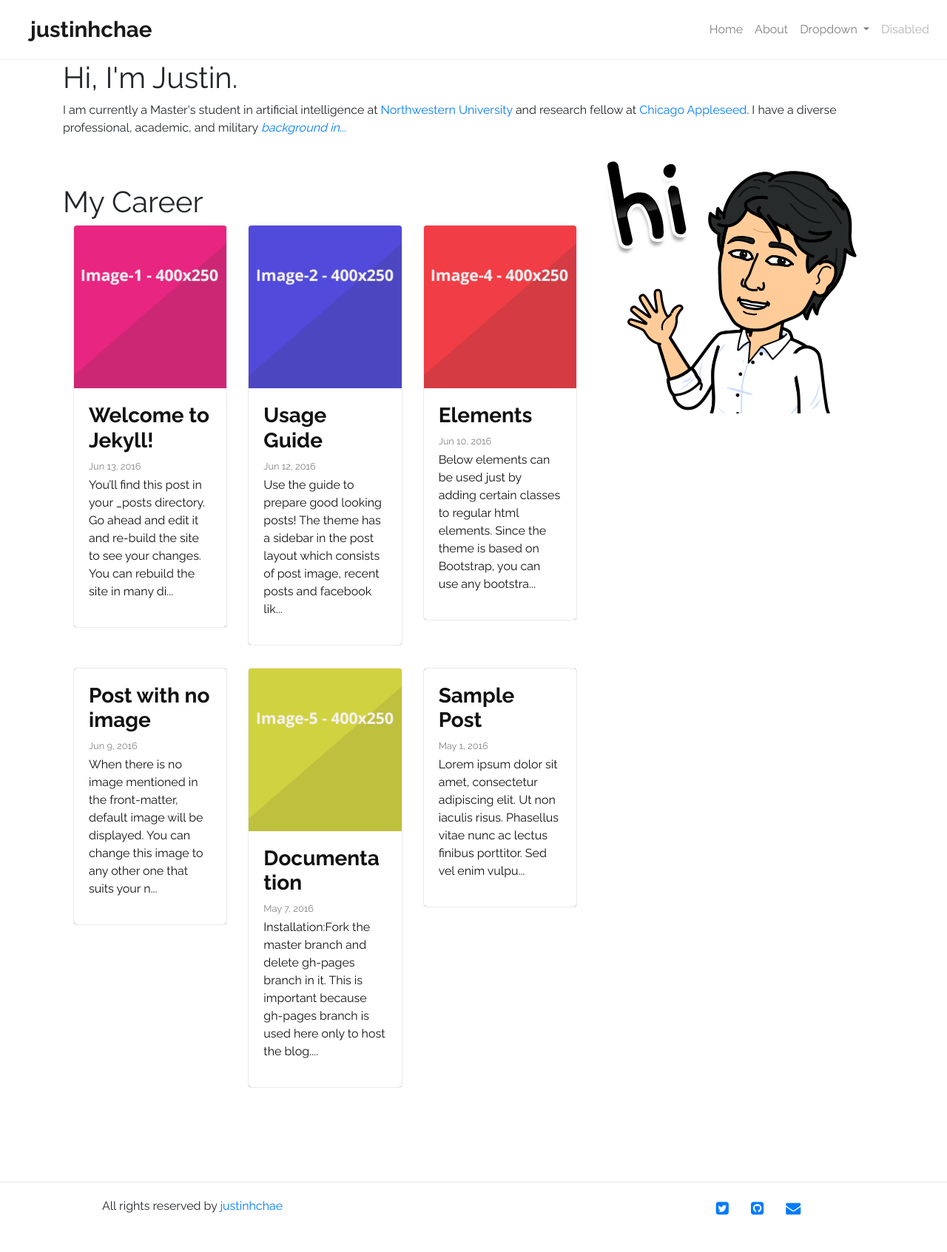
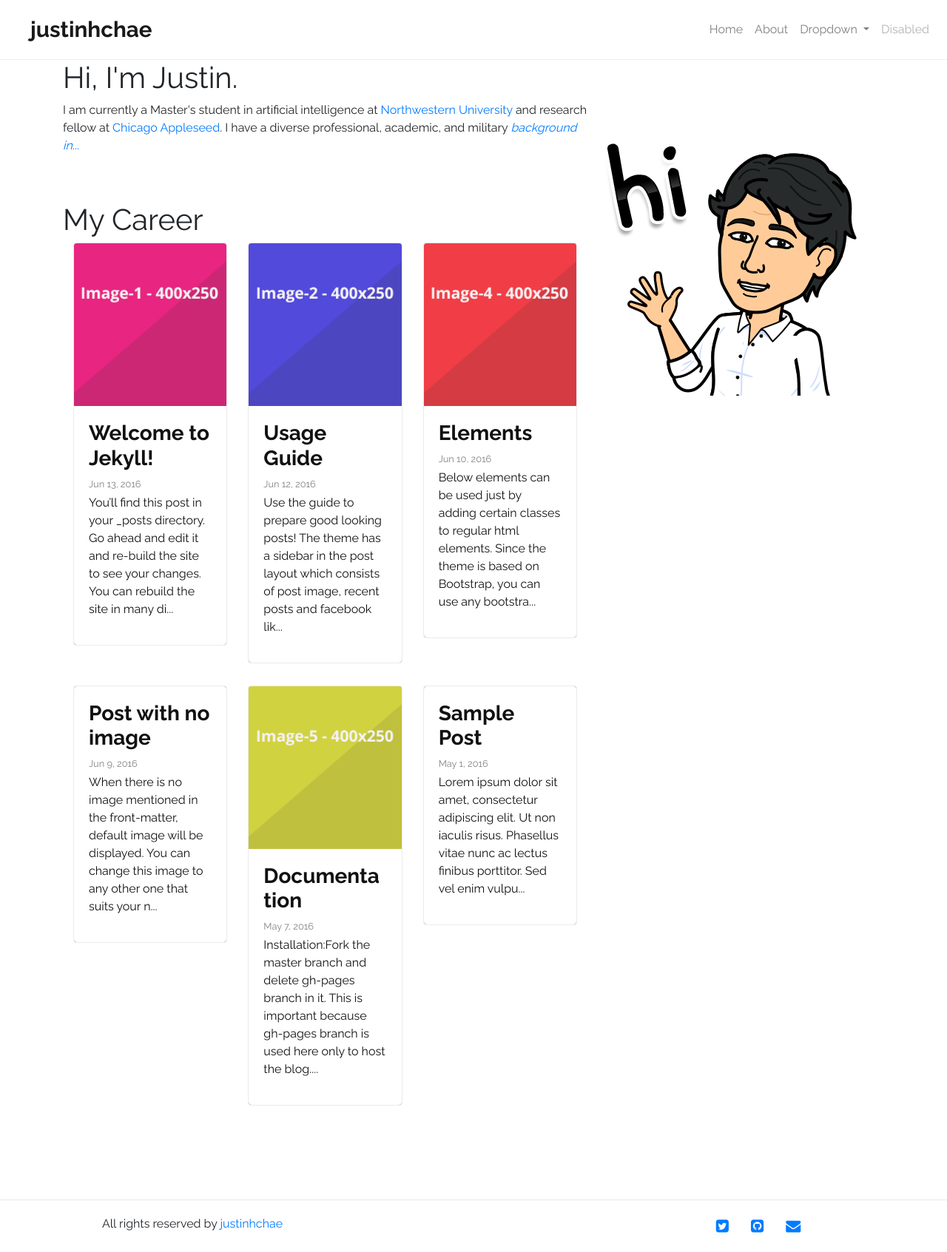
Before and after one commit to justinhchae/justinhchae.github.io, a Jekyll site: the page built from index.html, in a window 1280 px wide. Shown: the whole page at 74% size. Built offline with Jekyll 4.4.1, drawn with Linux system fonts in a browser that asks for light colours; the list of posts is cut into pages by our own code; before the commit the page ends 1669 px from its top, so only the background shows below that.

Commit message:
Update index.html

```diff
--- a/index.html
+++ b/index.html
@@ -3,12 +3,15 @@ layout: default
 ---
 	<div class="blurb">
 		<h1>Hi, I'm Justin.</h1>
-		<p>I am currently a Master's student in artificial intelligence at
+        <img src="/images/bitmoji_justin_2.png" align="right" />
+
+      <p>I am currently a Master's student in artificial intelligence at
 			<a href="https://www.mccormick.northwestern.edu/artificial-intelligence/people/students/2020-21/justin-chae.html">Northwestern University</a>
 			and research fellow at
 			<a href="https://www.chicagoappleseed.org/about-us/our-staff/">Chicago Appleseed</a>.
 			I have a diverse professional, academic, and military
-			<a href="/about"><em>background in...</em></a><img src="/images/bitmoji_justin_2.png" align="right" /></p>
+			<a href="/about"><em>background in...</em></a>
+      </p>
 	</div><!-- /.blurb -->
 
     <div class="home py-4 py-md-5">
```
